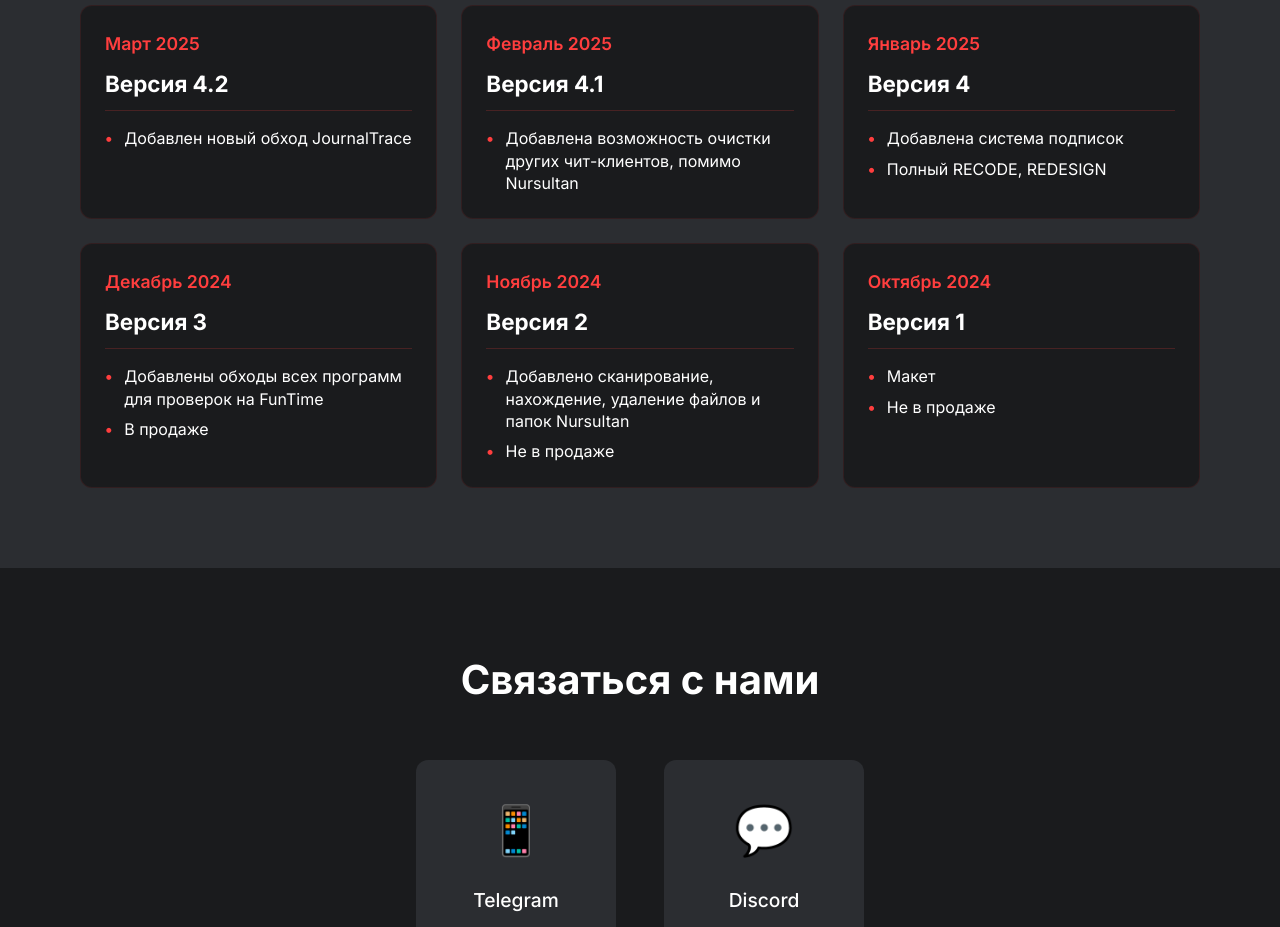
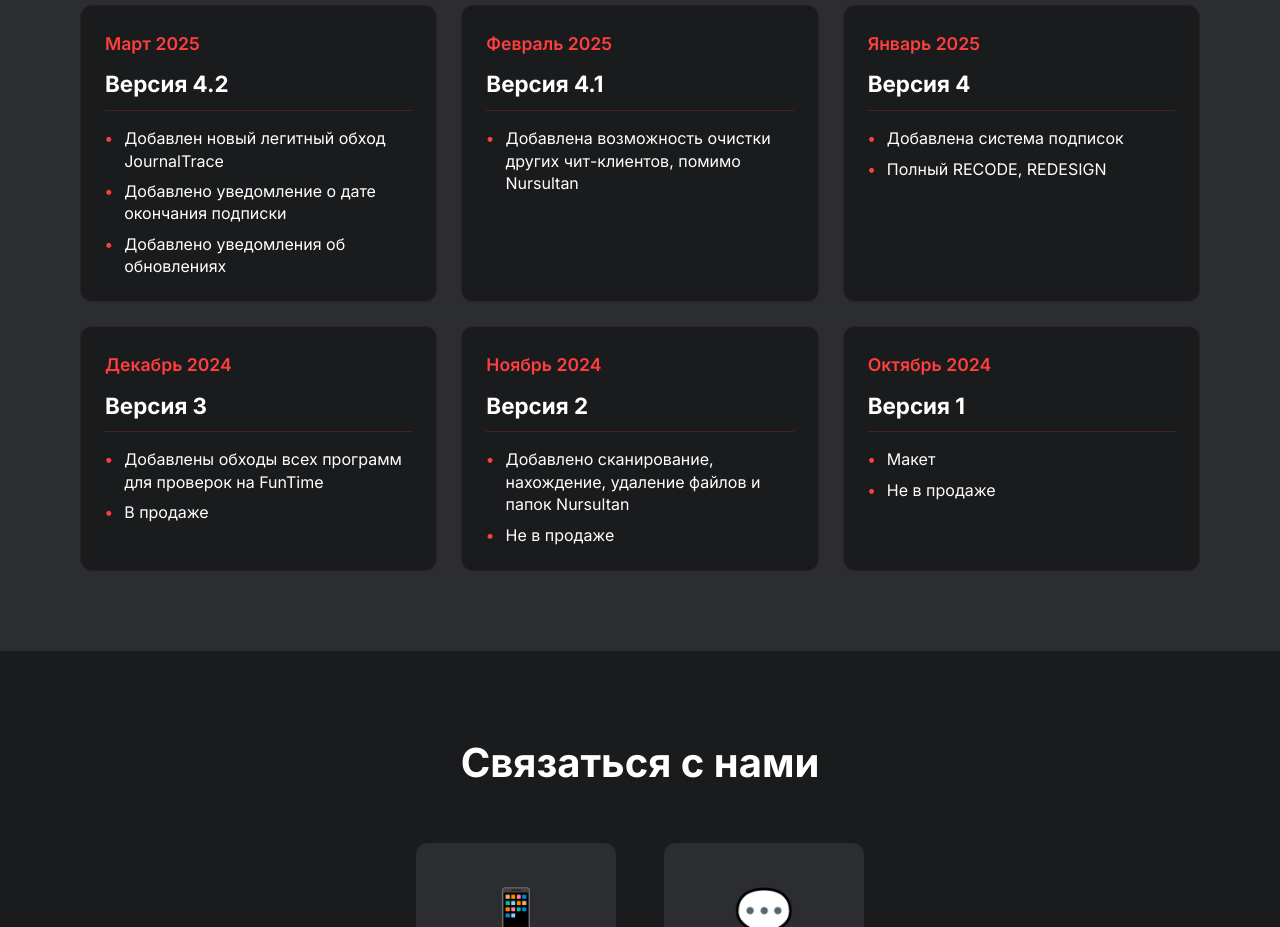
Before and after one commit to Novelew/NWCleaner, a plain HTML site: page index.html in a window 1280 px wide. Shown: the part 1500-2427 px from the top of the page. Drawn offline with Linux system fonts and the light colour scheme.

Commit message:
Update index.html

```diff
--- a/index.html
+++ b/index.html
@@ -65,7 +65,9 @@
                     <div class="changelog-content">
                         <h3>Версия 4.2</h3>
                         <ul>
-                            <li>Добавлен новый обход JournalTrace</li>
+                            <li>Добавлен новый легитный обход JournalTrace</li>
+                            <li>Добавлено уведомление о дате окончания подписки</li>
+                            <li>Добавлено уведомления об обновлениях</li>
                         </ul>
                     </div>
                 </div>
```
